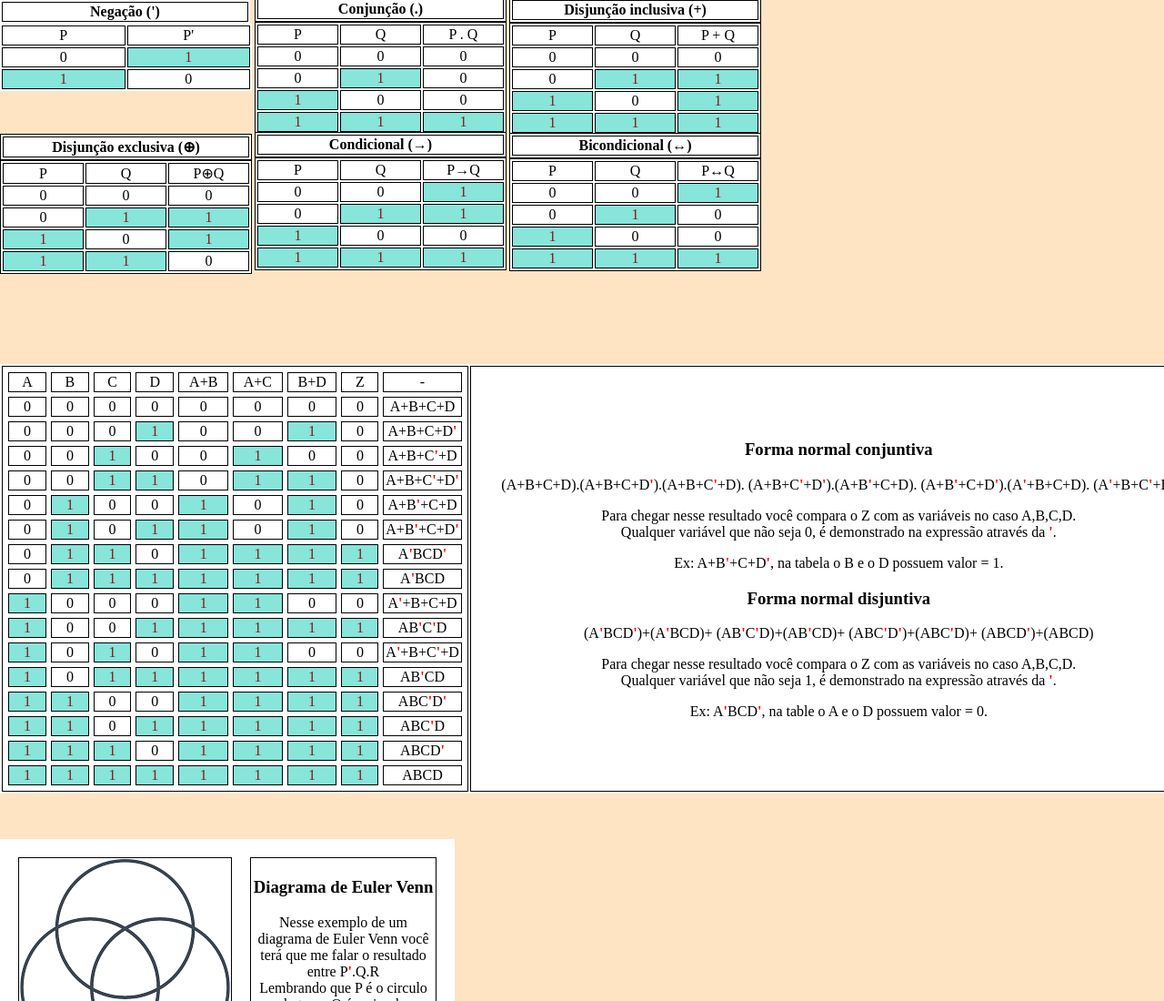
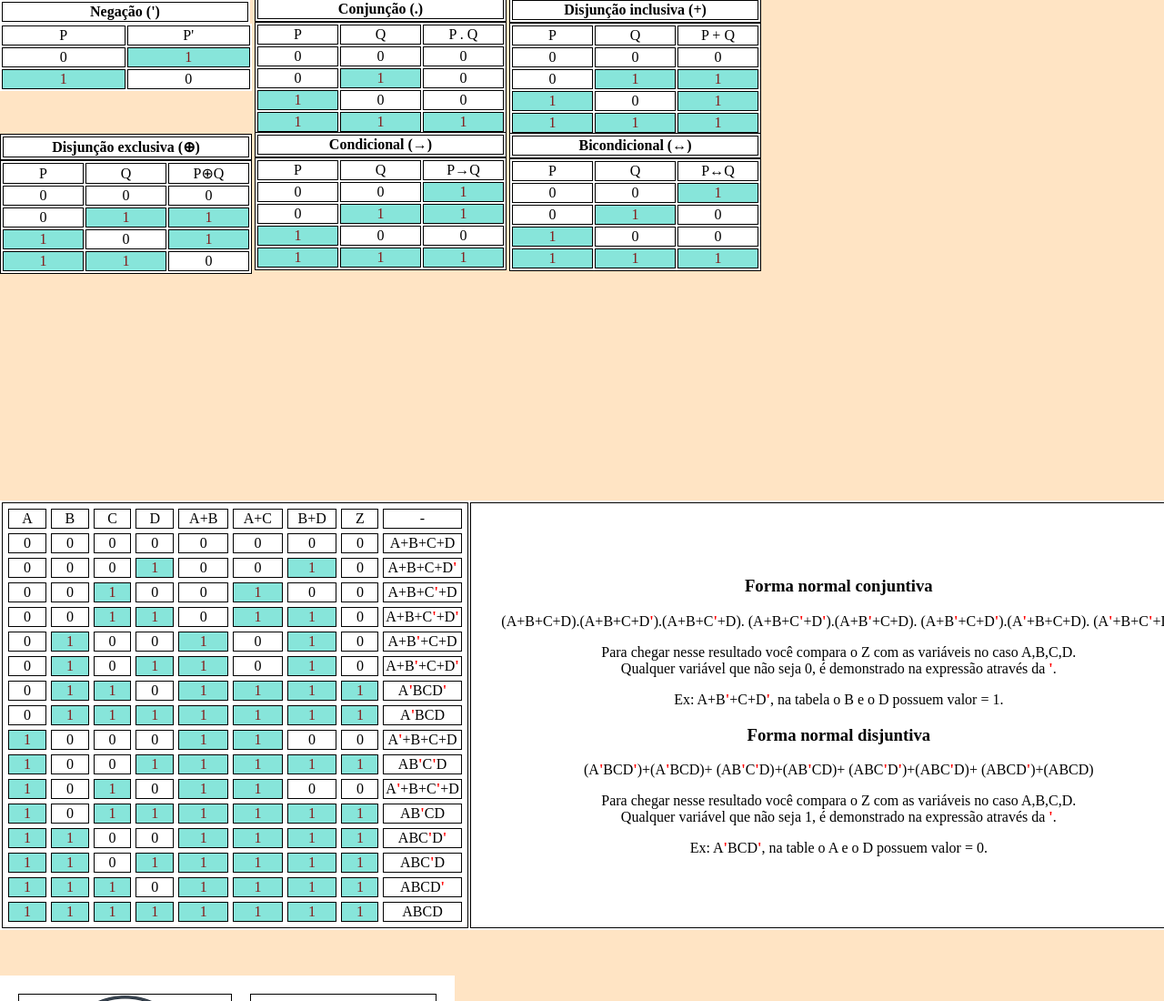
Before and after one commit to FernandoCAJr/MatematicaDiscreta, a plain HTML site: page index.html in a window 1280 px wide. Shown: the top 1100 px of the page at 91% size. Drawn offline with Linux system fonts and the light colour scheme.

Commit message:
Update styles.css

```diff
--- a/styles.css
+++ b/styles.css
@@ -40,15 +40,18 @@ h3 {
 .top-container {
   background-color: bisque;
   height: 350px;
-  padding-bottom: 50px;
+  padding-bottom: 200px;
+  width: 100%;
 }
 
 .middle-container {
   background-color: bisque;
   padding-bottom: 50px;
+  width: 100%;
 }
 .bottom-container {
   background-color: bisque;
+  width: 100%;
 }
 .table2 {
   border: 1px solid black;
```
